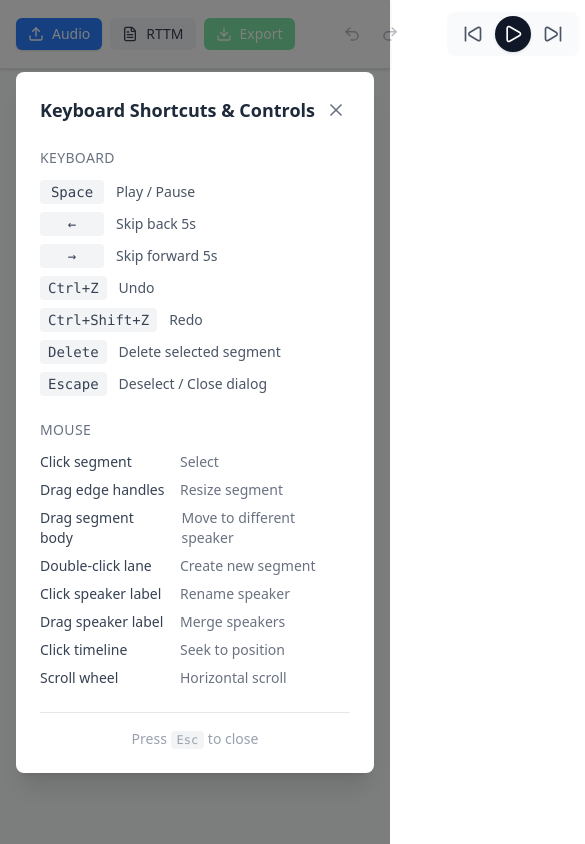
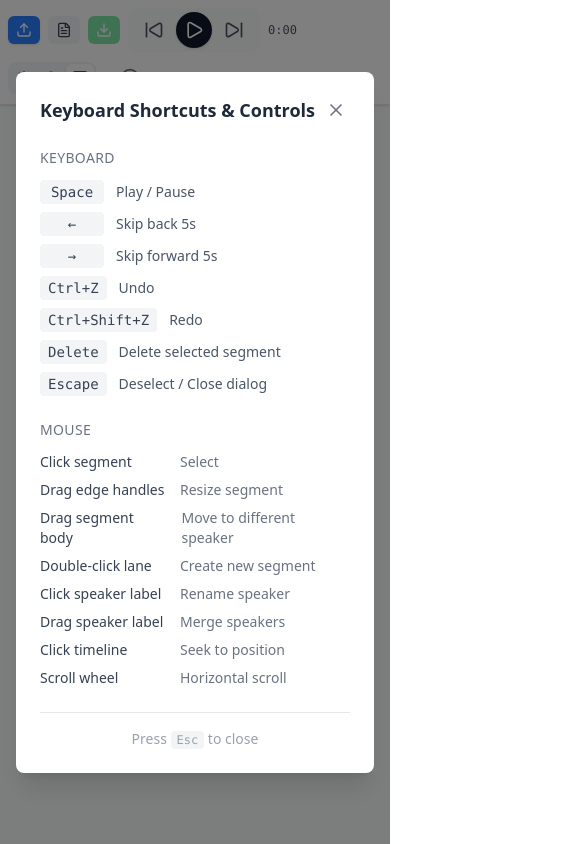
Before and after one commit to mexus/diarization-visualization, a React (Vite) app: page / in a window 390 px wide. Shown: the top 844 px of the page, 585 px wide, since content can reach past the window. Built offline with nearby package versions, Linux system fonts and the light colour scheme.

Commit message:
Fix mobile view

```diff
--- a/src/components/Header.tsx
+++ b/src/components/Header.tsx
@@ -31,7 +31,7 @@ function formatTime(seconds: number, includeMs = false): string {
 }
 
 function Separator() {
-  return <div className="w-px h-6 bg-gray-200 dark:bg-gray-700 mx-1" />;
+  return <div className="hidden sm:block w-px h-6 bg-gray-200 dark:bg-gray-700 mx-1" />;
 }
 
 interface HeaderProps {
@@ -118,8 +118,8 @@ export function Header({ helpDefaultOpen = false, themeMode, onThemeModeChange }
   const zoomProgress = ((pixelsPerSecond - 10) / 190) * 100;
 
   return (
-    <header className="sticky top-0 z-30 bg-white dark:bg-gray-900 border-b border-gray-200 dark:border-gray-700 px-4 py-3 shadow-sm">
-      <div className="flex items-center gap-4">
+    <header className="sticky top-0 z-30 bg-white dark:bg-gray-900 border-b border-gray-200 dark:border-gray-700 px-2 sm:px-4 py-2 sm:py-3 shadow-sm">
+      <div className="flex items-center gap-2 sm:gap-4 flex-wrap">
         {/* File Controls */}
         <div className="flex items-center gap-2">
           <input
@@ -131,12 +131,13 @@ export function Header({ helpDefaultOpen = false, themeMode, onThemeModeChange }
           />
           <button
             onClick={() => audioInputRef.current?.click()}
-            className="flex items-center gap-2 px-3 py-1.5 text-sm bg-blue-500 text-white rounded-md
+            className="flex items-center gap-2 px-2 sm:px-3 py-1.5 text-sm bg-blue-500 text-white rounded-md
               hover:bg-blue-600 active:bg-blue-700 transition-colors shadow-sm
               focus:outline-none focus:ring-2 focus:ring-blue-500/50 focus:ring-offset-1"
+            title="Import Audio"
           >
             <Upload size={16} />
-            Audio
+            <span className="hidden sm:inline">Audio</span>
           </button>
 
           <input
@@ -148,32 +149,33 @@ export function Header({ helpDefaultOpen = false, themeMode, onThemeModeChange }
           />
           <button
             onClick={() => rttmInputRef.current?.click()}
-            className="flex items-center gap-2 px-3 py-1.5 text-sm bg-gray-100 dark:bg-gray-800 text-gray-700 dark:text-gray-200 rounded-md
+            className="flex items-center gap-2 px-2 sm:px-3 py-1.5 text-sm bg-gray-100 dark:bg-gray-800 text-gray-700 dark:text-gray-200 rounded-md
               hover:bg-gray-200 dark:hover:bg-gray-700 active:bg-gray-300 dark:active:bg-gray-600 transition-colors
               focus:outline-none focus:ring-2 focus:ring-gray-400/50 focus:ring-offset-1 dark:focus:ring-offset-gray-900"
+            title="Import RTTM"
           >
             <FileText size={16} />
-            RTTM
+            <span className="hidden sm:inline">RTTM</span>
           </button>
 
           <button
             onClick={handleRTTMExport}
             disabled={segments.length === 0}
-            className="flex items-center gap-2 px-3 py-1.5 text-sm bg-green-500 text-white rounded-md
+            className="flex items-center gap-2 px-2 sm:px-3 py-1.5 text-sm bg-green-500 text-white rounded-md
               hover:bg-green-600 active:bg-green-700 transition-colors shadow-sm
               disabled:opacity-50 disabled:cursor-not-allowed disabled:shadow-none
               focus:outline-none focus:ring-2 focus:ring-green-500/50 focus:ring-offset-1"
             title="Export RTTM"
           >
             <Download size={16} />
-            Export
+            <span className="hidden sm:inline">Export</span>
           </button>
         </div>
 
         <Separator />
 
-        {/* Undo/Redo */}
-        <div className="flex items-center gap-1">
+        {/* Undo/Redo - hidden on mobile */}
+        <div className="hidden sm:flex items-center gap-1">
           <button
             onClick={undo}
             disabled={history.length === 0}
@@ -226,15 +228,16 @@ export function Header({ helpDefaultOpen = false, themeMode, onThemeModeChange }
 
         <Separator />
 
-        {/* Time Display */}
-        <div className="text-sm font-mono text-gray-600 dark:text-gray-300 tabular-nums">
-          {formatTime(currentTime, true)} / {formatTime(duration)}
+        {/* Time Display - compact on mobile */}
+        <div className="text-xs sm:text-sm font-mono text-gray-600 dark:text-gray-300 tabular-nums">
+          <span className="hidden sm:inline">{formatTime(currentTime, true)} / {formatTime(duration)}</span>
+          <span className="sm:hidden">{formatTime(currentTime)}</span>
         </div>
 
         <Separator />
 
-        {/* Playback Speed */}
-        <div className="flex items-center gap-2">
+        {/* Playback Speed - hidden on mobile */}
+        <div className="hidden md:flex items-center gap-2">
           <span className="text-sm text-gray-500 dark:text-gray-400">Speed</span>
           <select
             value={playbackRate}
@@ -256,8 +259,8 @@ export function Header({ helpDefaultOpen = false, themeMode, onThemeModeChange }
         {/* Spacer */}
         <div className="flex-1" />
 
-        {/* Zoom Slider */}
-        <div className="flex items-center gap-2">
+        {/* Zoom Slider - hidden on mobile */}
+        <div className="hidden md:flex items-center gap-2">
           <span className="text-sm text-gray-500 dark:text-gray-400">Zoom</span>
           <button
             onClick={() => setZoom(Math.max(10, pixelsPerSecond - 20))}
--- a/src/index.css
+++ b/src/index.css
@@ -46,6 +46,44 @@
 body {
   margin: 0;
   min-height: 100vh;
+  overflow-x: hidden;
+  max-width: 100vw;
+}
+
+/* Prevent scrollbar gutter reservation (fixes desktop mobile emulation artifacts) */
+html {
+  overflow-x: hidden;
+  overflow-y: scroll;
+  scrollbar-gutter: auto;
+}
+
+/* Overlay scrollbars for webkit browsers */
+::-webkit-scrollbar {
+  width: 8px;
+  height: 8px;
+}
+
+::-webkit-scrollbar-track {
+  background: transparent;
+}
+
+::-webkit-scrollbar-thumb {
+  background: rgba(156, 163, 175, 0.5);
+  border-radius: 4px;
+}
+
+::-webkit-scrollbar-thumb:hover {
+  background: rgba(156, 163, 175, 0.7);
+}
+
+.dark::-webkit-scrollbar-thumb,
+.dark *::-webkit-scrollbar-thumb {
+  background: rgba(75, 85, 99, 0.5);
+}
+
+.dark::-webkit-scrollbar-thumb:hover,
+.dark *::-webkit-scrollbar-thumb:hover {
+  background: rgba(75, 85, 99, 0.7);
 }
 
 /* Custom range slider styling */
```
